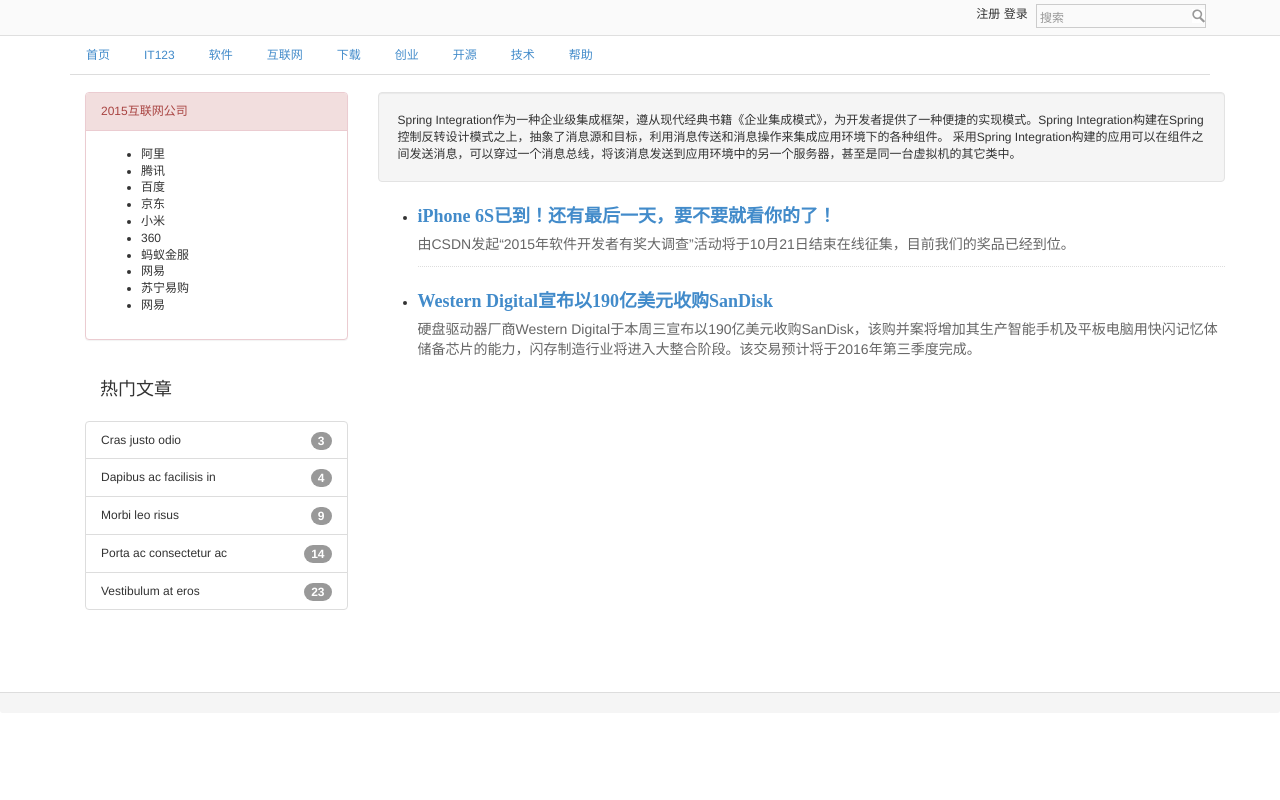
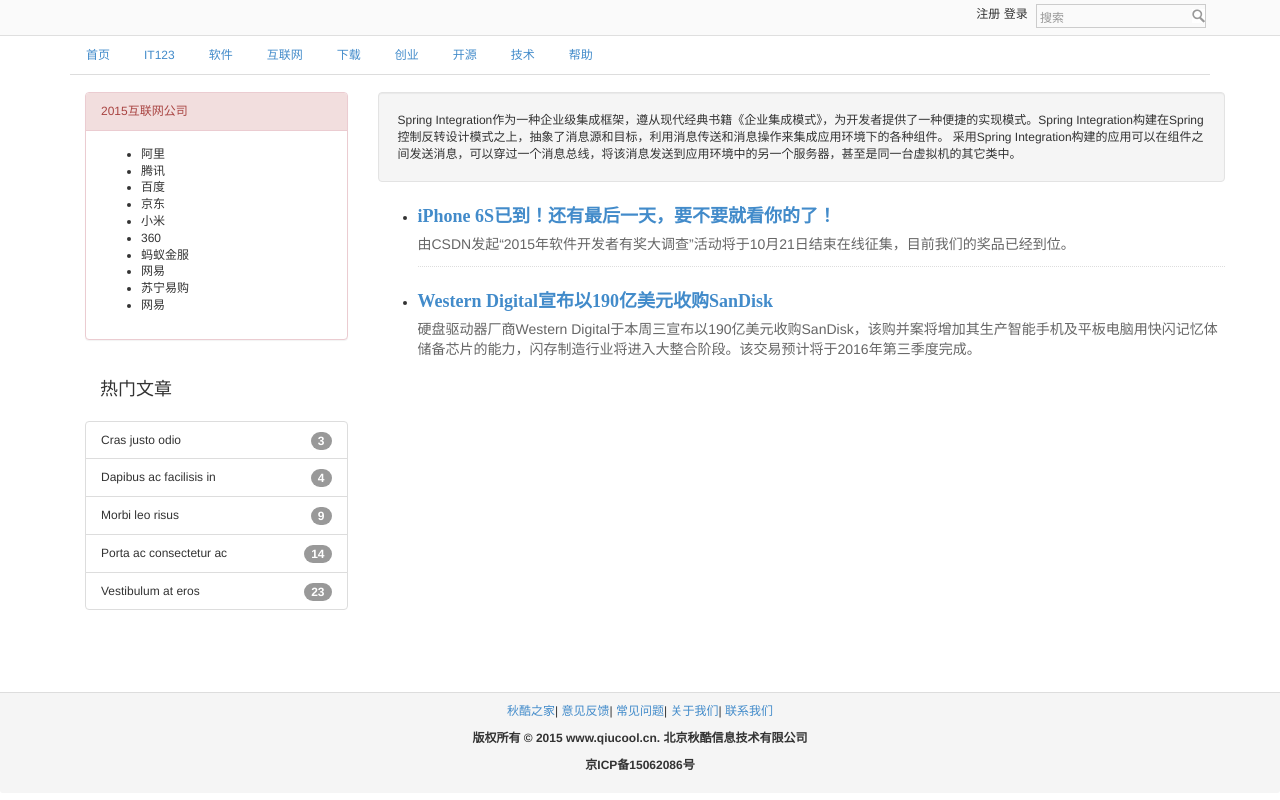
Before and after one commit to kujinwei/kujinwei.github.io, a plain HTML site: page index.html in a window 1280 px wide. Drawn offline with Linux system fonts and the light colour scheme.

Commit message:
update copyright

```diff
--- a/index.html
+++ b/index.html
@@ -56,7 +56,18 @@
         </div>
 
 
-        <div class="panel-footer">
+        <div class="panel-footer text-center">
+            <div class="site-info">
+                <p class="links"><span></span><a href="#" title="秋酷之家">秋酷之家</a><span>|</span>
+                    <a href="#" title="意见反馈">意见反馈</a><span>|</span>
+                    <a href="#" title="常见问题">常见问题</a><span>|</span>
+                    <a href="#" title="关于我们">关于我们</a><span>|</span>
+                    <a href="http://doc.firefoxchina.cn/document/contact/" title="联系我们">联系我们</a></p>
+                <p class="copyright"><b>版权所有 © 2015 www.qiucool.cn. 北京秋酷信息技术有限公司</b> </p>
+                <p class="icp"><b>京ICP备15062086号 </b>
+                <!--<b>京公网安备11010xxxxx</b>-->
+            </p>
+            </div>
 
         </div>
         <script>window.jQuery || document.write('<script src="js/vendor/jquery-1.9.0.min.js"><\/script>')</script>
@@ -71,5 +82,6 @@
             <!--s.parentNode.insertBefore(g,s)}(document,'script'));-->
         <!--</script>-->
 
+
     </body>
 </html>
```
